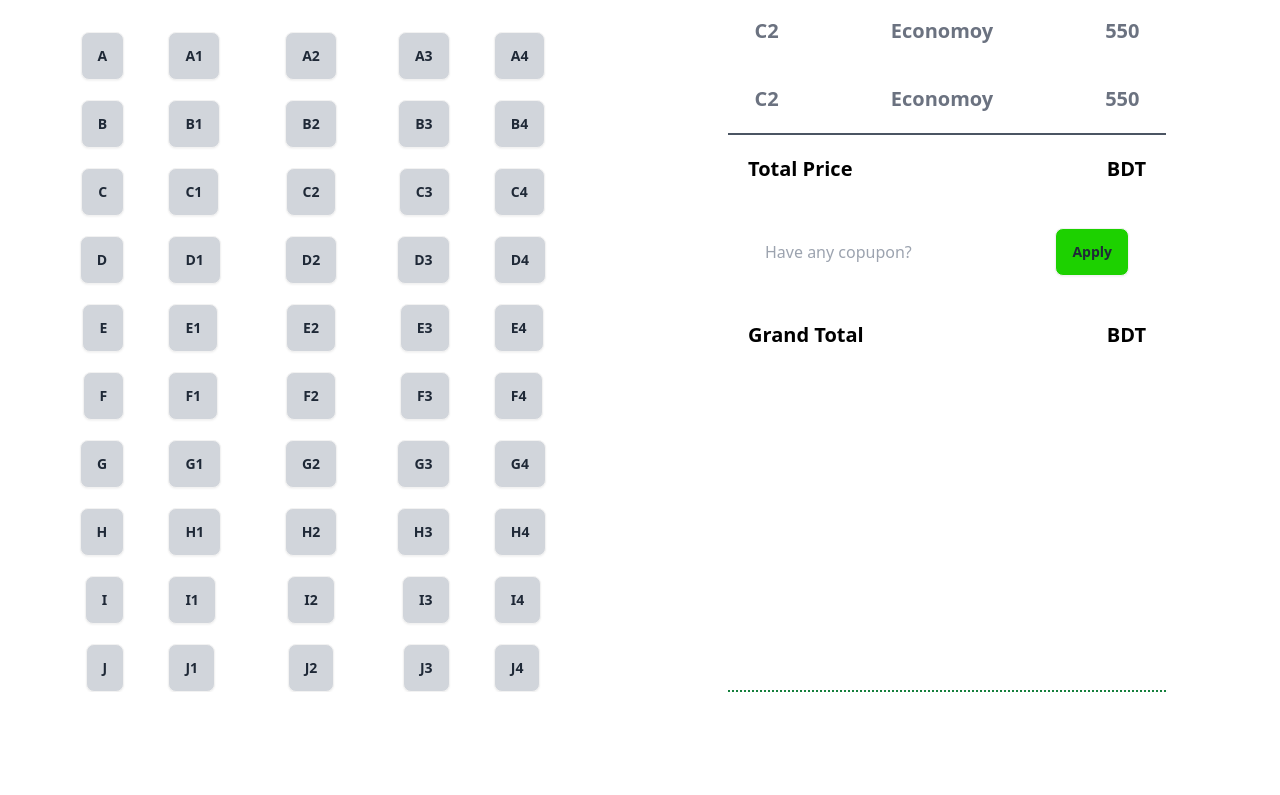
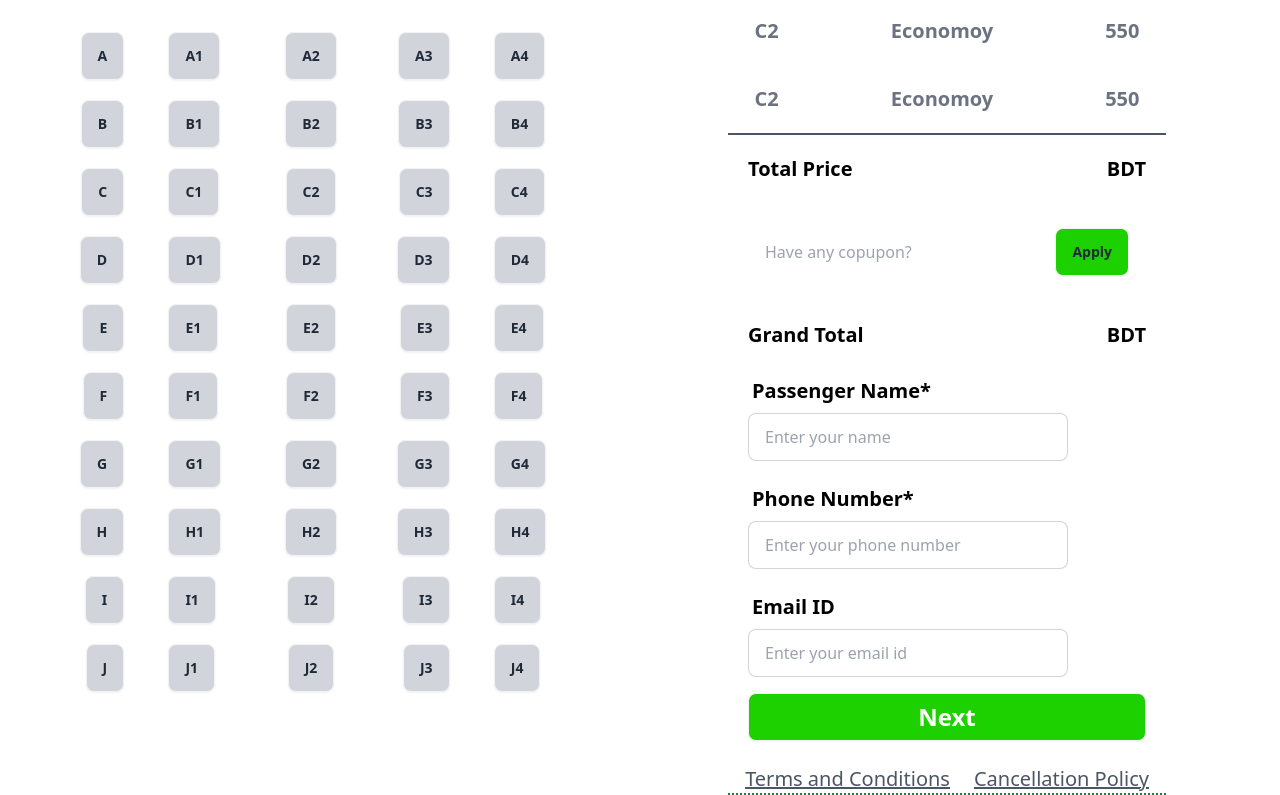
Before and after one commit to Mehebul02/bus-ticket, a plain HTML site: page index.html in a window 1280 px wide. Shown: the part 1927-2722 px from the top of the page. Before the commit the page ends 2619 px from the top, so only its background shows below. Drawn offline with nearby package versions, Linux system fonts and the light colour scheme.

Commit message:
Modify the code

```diff
--- a/index.html
+++ b/index.html
@@ -384,6 +384,42 @@
                                 <p class="text-xl text-black font-semibold">BDT <span></span></p>
                             </div>
 
+                            <!-- passenger information -->
+                            <div class="px-5 space-y-4">
+                                <!-- Name information -->
+                                <label class="form-control w-full max-w-xs">
+                                    <div class="label">
+                                      <span class="label-text text-xl text-black font-bold">Passenger Name*</span>
+
+                                    </div>
+                                    <input type="text" placeholder="Enter your name" class="input input-bordered w-full max-w-xs" />
+
+                                  </label>
+                                   <!-- Number information -->
+                                <label class="form-control w-full max-w-xs">
+                                    <div class="label">
+                                      <span class="label-text text-xl text-black font-bold">Phone Number*</span>
+
+                                    </div>
+                                    <input type="text" placeholder="Enter your phone number" class="input input-bordered w-full max-w-xs" />
+
+                                  </label>
+                                   <!-- Name information -->
+                                   <label class="form-control w-full max-w-xs">
+                                    <div class="label">
+                                      <span class="label-text text-xl text-black font-bold">Email ID</span>
+
+                                    </div>
+                                    <input type="text" placeholder="Enter your email id" class="input input-bordered w-full max-w-xs" />
+
+                                  </label>
+                                  <button class="btn bg-[#1DD100] w-full text-2xl text-white font-bold hover:bg-[#1DD100]">Next</button>
+                            </div>
+                            <div class="flex flex-col lg:flex-row justify-center gap-6 mt-6">
+                                <u><a class="text-xl text-gray-600" href="">Terms and Conditions</a></u>
+                                <u><a class="text-xl text-gray-600" href="">Cancellation Policy</a></u>
+                            </div>
+
                         </div>
 
 
```
